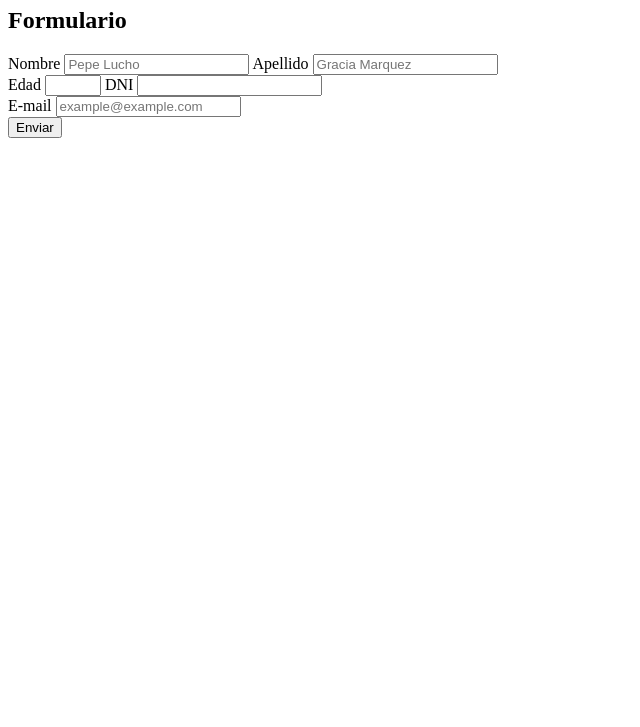
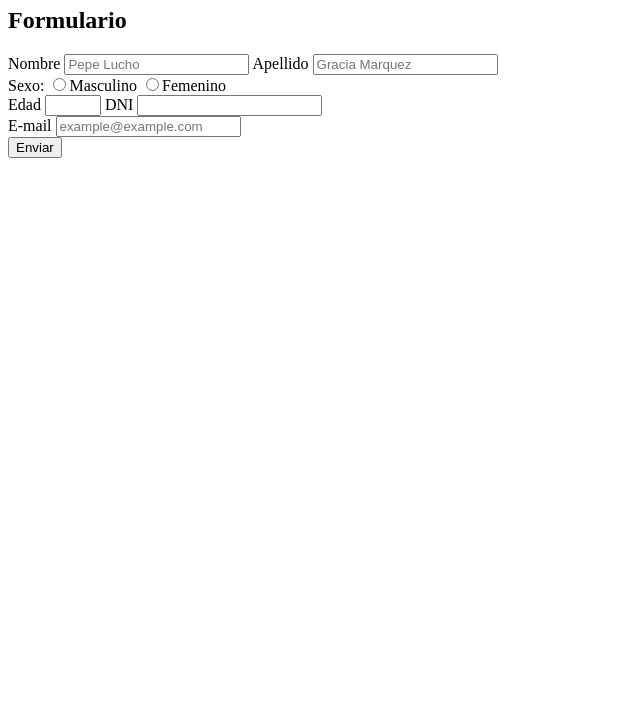
Before and after one commit to maramarkxd1/Hackaton-03, a plain HTML site: page form.html in a window 1280 px wide. Shown: the part 73-800 px from the top of the page, without its empty margins (0-640 px from the left). Drawn offline with Linux system fonts and the light colour scheme.

Commit message:
edit form.html and tag-form.html

```diff
--- a/form.html
+++ b/form.html
@@ -18,6 +18,11 @@
         <input type="text" name="name2" id="name2" placeholder="Gracia Marquez" >
     </div>
     <div>
+        <label for="sexo">Sexo:</label>
+        <input type="radio" name="sexo" value="Masculino" >Masculino
+        <input type="radio" name="sexo" value="Femenino" >Femenino
+    </div>
+    <div>
         <label for="edad">Edad</label>
         <input type="number" name="edad" id="edad" min="18" max="80" >
         <label for="dni">DNI</label>
```
Also changed, not shown: tags-form.html (+1 -1 lines).
